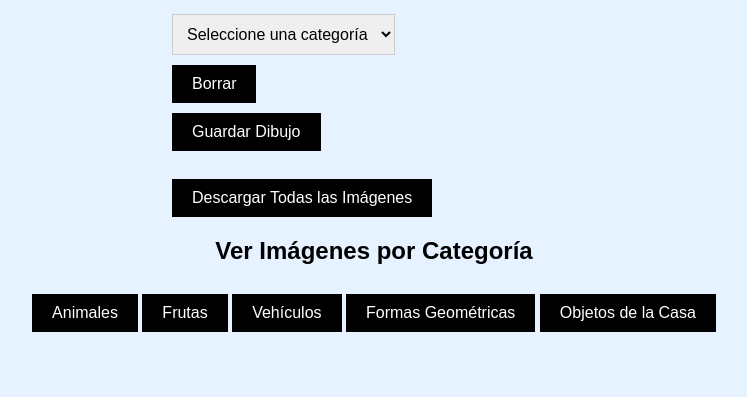
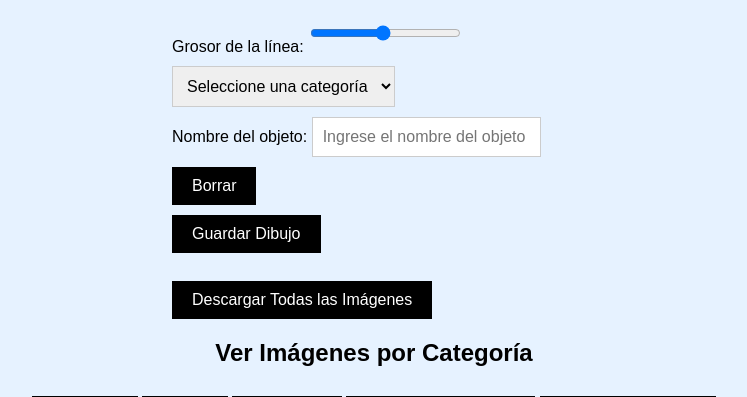
Before and after one commit to JosueHuarauyaFabian/Trabajo-Parcial-Visi-n-Computacional, a Flask app: page / in a window 1280 px wide. Shown: the part 565-962 px from the top of the page, without its empty margins (266-1013 px from the left). Before the commit the page ends 897 px from the top, so only its background shows below. Run offline with Flask 2, Linux system fonts and the light colour scheme; parts of the project's set-up code (start-up, migrations or seed data) failed here and were passed over.

```diff
--- a/templates/index.html
+++ b/templates/index.html
@@ -46,7 +46,7 @@
         button:hover, input[type="submit"]:hover {
             background-color: #444444;
         }
-        input[type="text"], select {
+        input[type="text"], select, input[type="range"] {
             padding: 10px;
             font-size: 16px;
             margin-top: 10px;
@@ -65,6 +65,9 @@
     <div id="container">
         <canvas id="myCanvas" width="400" height="400"></canvas>
         <br>
+        <label for="lineWidth">Grosor de la línea:</label>
+        <input type="range" id="lineWidth" min="1" max="20" value="10" onchange="updateLineWidth(this.value)">
+        <br>
         <select id="category">
             <option value="">Seleccione una categoría</option>
             <option value="Animales">Animales</option>
@@ -74,10 +77,14 @@
             <option value="Objetos de la Casa">Objetos de la Casa</option>
         </select>
         <br>
+        <label for="objectName">Nombre del objeto:</label>
+        <input type="text" id="objectName" placeholder="Ingrese el nombre del objeto">
+        <br>
         <button onclick="clearCanvas()">Borrar</button>
         <form method="post" action="upload" onsubmit="prepareImage();">
             <input type="hidden" id="imageData" name="myImage">
             <input type="hidden" id="categoryInput" name="category">
+            <input type="hidden" id="objectNameInput" name="objectName">
             <input type="submit" value="Guardar Dibujo">
         </form>
         <br>
@@ -96,6 +103,7 @@
         const canvas = document.getElementById('myCanvas');
         const ctx = canvas.getContext('2d');
         let painting = false;
+        let lineWidth = 10;
 
         function startPosition(e) {
             painting = true;
@@ -121,7 +129,7 @@
                 y = e.touches[0].clientY - canvas.offsetTop;
             }
 
-            ctx.lineWidth = 10;
+            ctx.lineWidth = lineWidth;
             ctx.lineCap = 'round';
             ctx.strokeStyle = '#000000';
 
@@ -135,10 +143,15 @@
             ctx.clearRect(0, 0, canvas.width, canvas.height);
         }
 
+        function updateLineWidth(value) {
+            lineWidth = value;
+        }
+
         function prepareImage() {
             const imageData = canvas.toDataURL('image/png');
             document.getElementById('imageData').value = imageData;
             document.getElementById('categoryInput').value = document.getElementById('category').value;
+            document.getElementById('objectNameInput').value = document.getElementById('objectName').value;
         }
 
         canvas.addEventListener('mousedown', startPosition);
```
